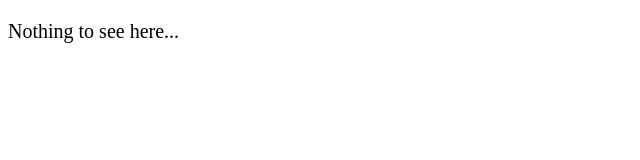
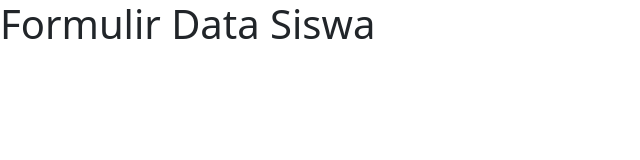
Before and after one commit to azahariiii/latihanform, a plain HTML site: page index.html in a window 1280 px wide. Shown: the whole page, without its empty margins (0-640 px from the left). Drawn offline with nearby package versions, Linux system fonts and the light colour scheme.

Commit message:
Mengimpor bootstrap CDN

```diff
--- a/index.html
+++ b/index.html
@@ -5,17 +5,18 @@
   <meta http-equiv="X-UA-Compatible" content="IE=Edge">
   <meta name="viewport" content="width=device-width, initial-scale=1">
 
-  <title>HTML</title>
+  <title>Latihan Membuat Form</title>
 
   <!-- HTML -->
-
+  <link href="https://cdn.jsdelivr.net/npm/bootstrap@5.3.3/dist/css/bootstrap.min.css" rel="stylesheet" integrity="sha384-QWTKZyjpPEjISv5WaRU9OFeRpok6YctnYmDr5pNlyT2bRjXh0JMhjY6hW+ALEwIH" crossorigin="anonymous">
+<script src="https://cdn.jsdelivr.net/npm/bootstrap@5.3.3/dist/js/bootstrap.bundle.min.js" integrity="sha384-YvpcrYf0tY3lHB60NNkmXc5s9fDVZLESaAA55NDzOxhy9GkcIdslK1eN7N6jIeHz" crossorigin="anonymous"></script>
 
   <!-- Custom Styles -->
   <link rel="stylesheet" href="style.css">
 </head>
 
 <body>
-  <p>Nothing to see here...</p>
+<h1>Formulir Data Siswa</h1>
   <!-- Project -->
   <script src="main.js"></script>
 </body>
```
